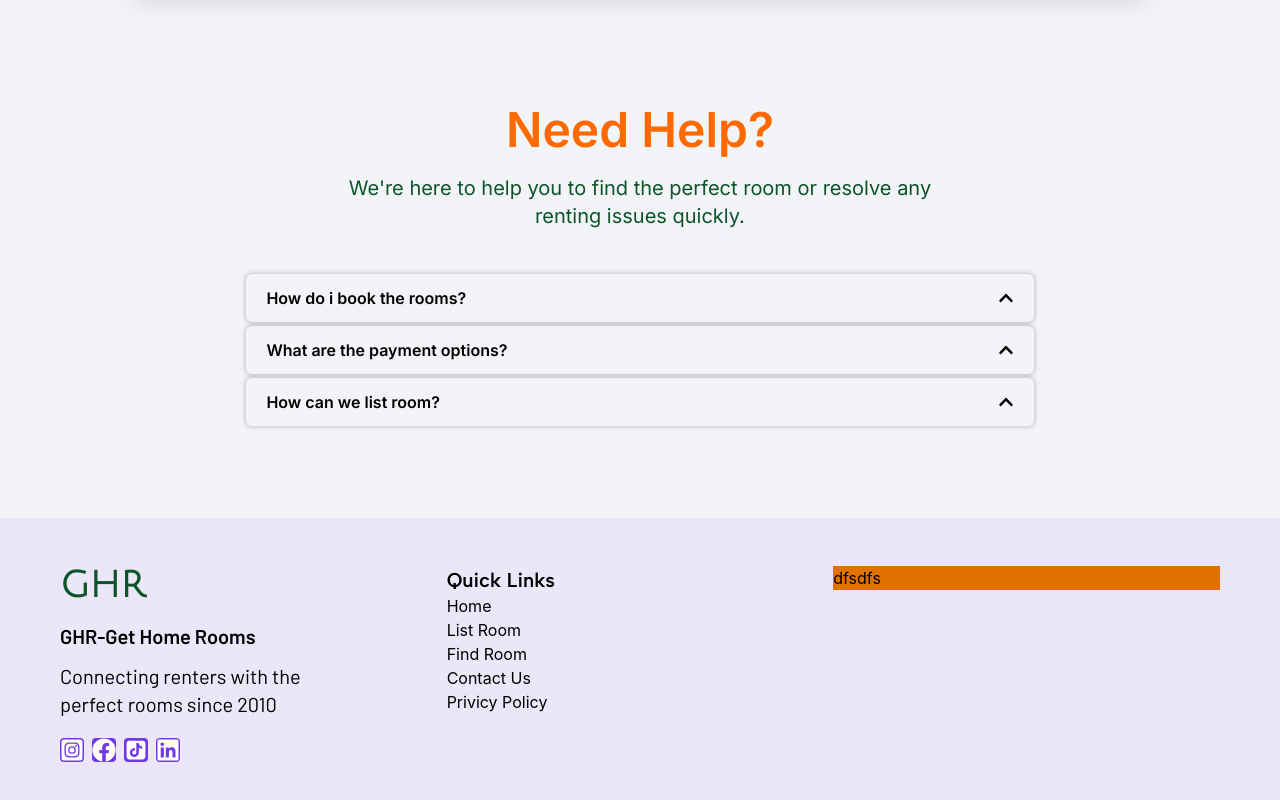
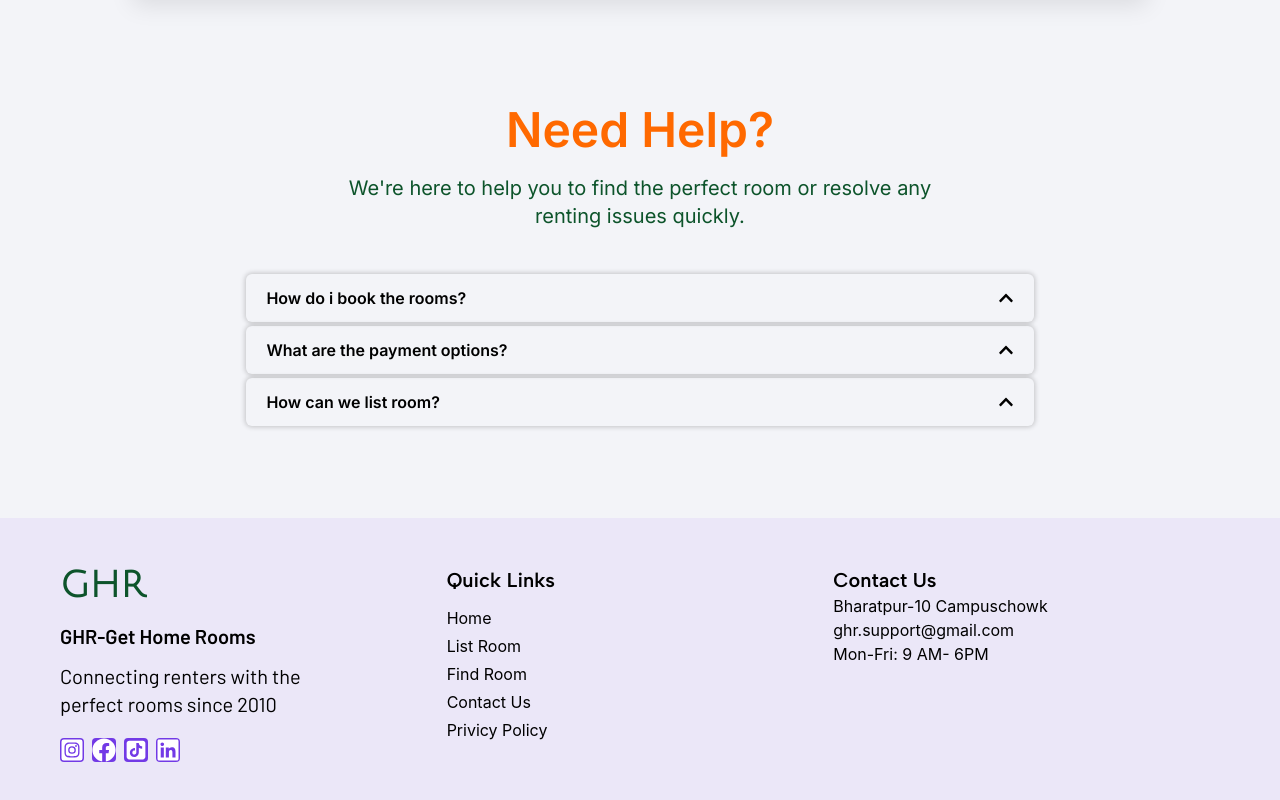
Before and after one commit to Jeevan446/Room-rental, a React app in the folder Frontend/: page / in a window 1280 px wide. Shown: the part 1646-2446 px from the top of the page. Built offline with nearby package versions, Linux system fonts and the light colour scheme; the HTML template or start-up script is replaced by a standard one.

Commit message:
gsap added to project

```diff
--- a/Frontend/package.json
+++ b/Frontend/package.json
@@ -10,6 +10,7 @@
     "preview": "vite preview"
   },
   "dependencies": {
+    "@gsap/react": "^2.1.2",
     "@tailwindcss/vite": "^4.2.2",
     "react": "^19.2.4",
     "react-dom": "^19.2.4",
--- a/Frontend/src/components/Footer.jsx
+++ b/Frontend/src/components/Footer.jsx
@@ -21,17 +21,20 @@ return (
 <div className="  h-full w-[33.33%]">
     {/* middle section */}
     <h1 className=" font-albert text-xl font-semibold">Quick Links</h1>
-    <ul>
-        <li><a href="./home">Home</a></li>
+    <ul className="mt-3 flex flex-col gap-1 ">
+        <li className=""><a href="./home">Home</a></li>
         <li><a href="./list ">List Room</a></li>
         <li><a>Find Room</a></li>
         <li><a>Contact Us</a></li>
         <li><a>Privicy Policy</a></li>
     </ul>
 </div>
-<div className=" bg-amber-600 h-full w-[33.33%] ">
+<div className="  h-full w-[33.33%] ">
     {/* right section */}
-    dfsdfs
+    <h1 className=" text-xl font-albert font-semibold">Contact Us</h1>
+    <p>Bharatpur-10 Campuschowk</p>
+    <p>ghr.support@gmail.com</p>
+    <p>Mon-Fri: 9 AM- 6PM</p>
 </div>
 </div>
 )
--- a/Frontend/src/components/Navbar.jsx
+++ b/Frontend/src/components/Navbar.jsx
@@ -1,3 +1,6 @@
+import gsap from 'gsap'
+import {useGsap} from '@gsap/react'
+import { useRef } from 'react';
 function Navbar() {
   return (
     <>
--- a/Frontend/src/index.css
+++ b/Frontend/src/index.css
@@ -7,4 +7,5 @@
 --font-albert: "Albert Sans", sans-serif;
 --font-barlow: "Barlow", sans-serif;
 --font-inter:"Inter", sans-serif;
+--breakpoint-vsm:450px
 }
```
Also changed, not shown: 1 other file (tests, documents, lock files or other folders).
